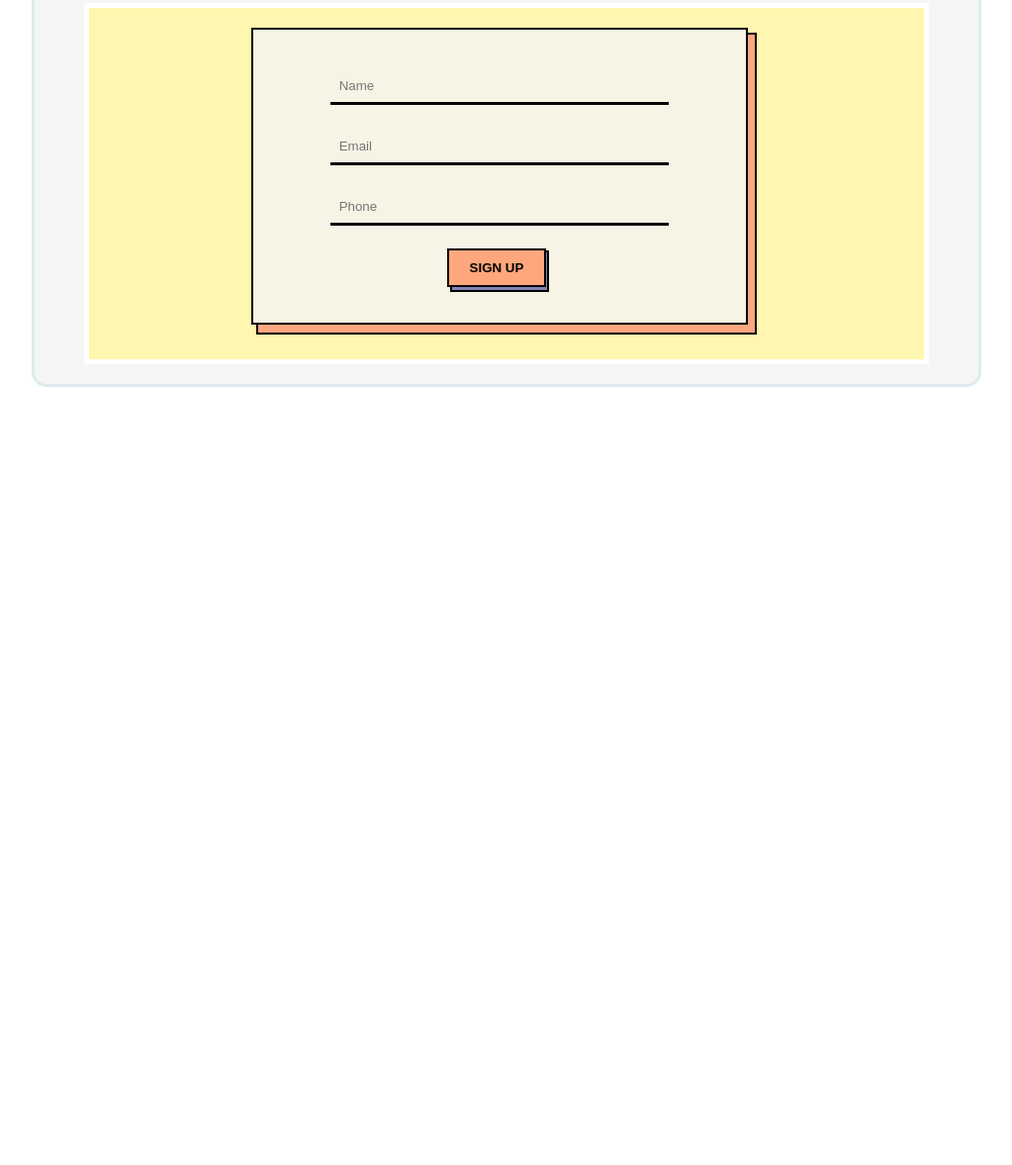
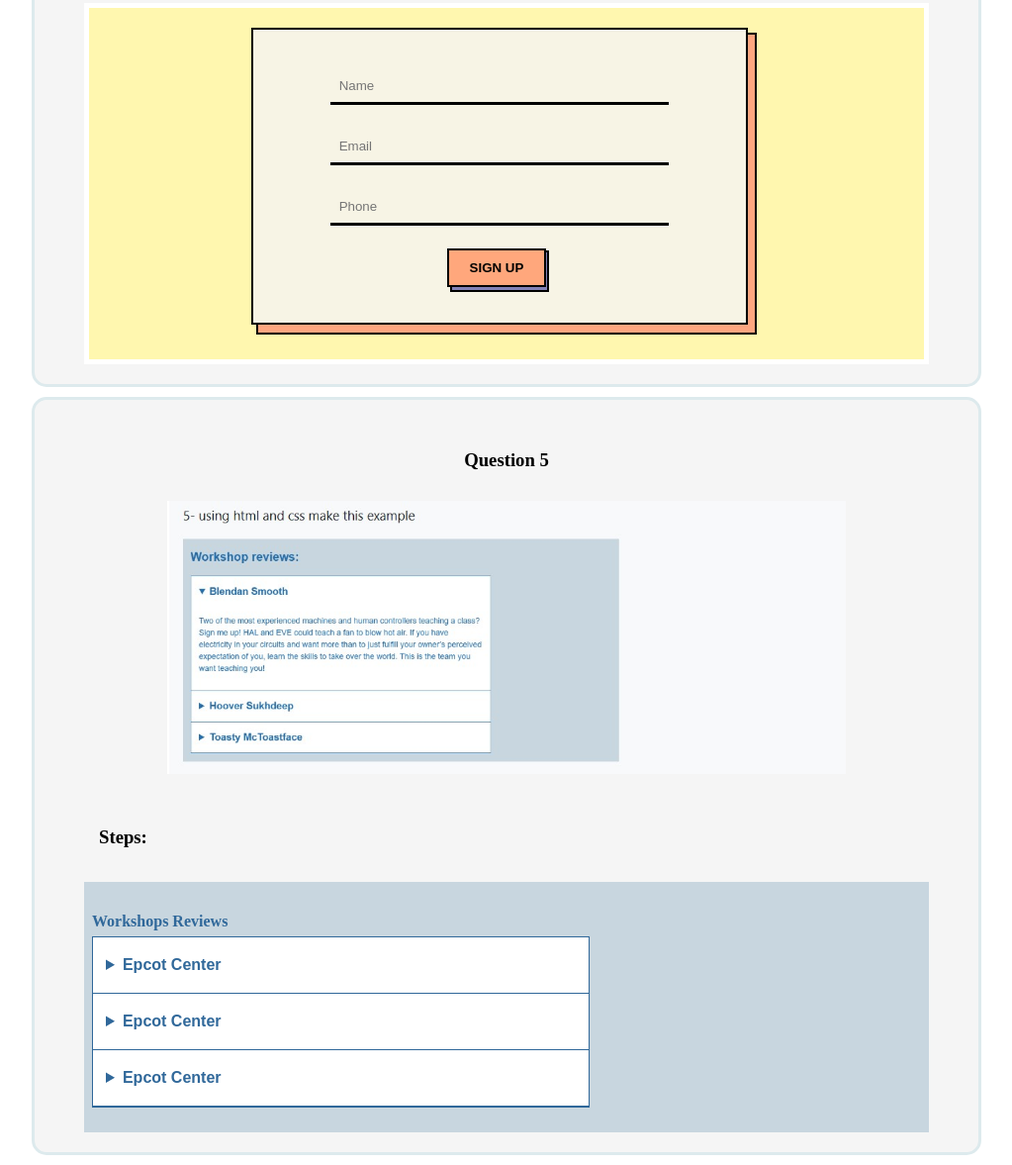
Before and after one commit to asmaaEbeed/lesson7Assignment, a plain HTML site: page index.html in a window 1280 px wide. Shown: the part 2343-3520 px from the top of the page at 99% size, without its empty margins (128-1151 px from the left). Before the commit the page ends 2744 px from the top, so only its background shows below. Drawn offline with Linux system fonts and the light colour scheme.

Commit message:
add question4

```diff
--- a/css/style.css
+++ b/css/style.css
@@ -184,3 +184,30 @@ li a:hover {
     padding: 0px 8px 8px 0;
     background-color: #8382b7;
 }
+.form-q5-area {
+    padding: 25px 8px;
+    background-color: #c8d6df;
+}
+.form-q5-area h4 {
+    color: #30689a
+}
+#container-q5 {
+    width: 60%;
+    background-color: #fff;
+    font-family: sans-serif;
+    border: 1px solid #30689a;
+}
+#container-q5 details {
+    padding: 13px;
+    border-bottom: 1px solid #30689a;
+}
+#container-q5 details p {
+    color: #30689a;
+    font-size: 13px;
+    line-height: 18px;
+    margin-top: 15px;
+}
+#container-q5 summary {
+    color: #30689a;
+    font-weight: bold;
+}
--- a/index.html
+++ b/index.html
@@ -96,6 +96,46 @@
         </main>
       </article>
     </section>
+    <!-- Question 5 -->
+    <section>
+      <h3>Question 5</h3>
+      <img src="images/question-5.jpg" alt="Question3" />
+      <article>
+        <h3>Steps:</h3>
+        <main class="main-q5">
+          <div class="form-q5-area">
+            <h4>Workshops Reviews</h4>
+
+            <div id="container-q5" action="" method="post">
+              <details>
+                <summary>Epcot Center</summary>
+                <p>
+                  Epcot is a theme park at Walt Disney World Resort featuring
+                  exciting attractions, international pavilions, award-winning
+                  fireworks and seasonal special events.
+                </p>
+              </details>
+              <details>
+                <summary>Epcot Center</summary>
+                <p>
+                  Epcot is a theme park at Walt Disney World Resort featuring
+                  exciting attractions, international pavilions, award-winning
+                  fireworks and seasonal special events.
+                </p>
+              </details>
+              <details>
+                <summary>Epcot Center</summary>
+                <p>
+                  Epcot is a theme park at Walt Disney World Resort featuring
+                  exciting attractions, international pavilions, award-winning
+                  fireworks and seasonal special events.
+                </p>
+              </details>
+            </div>
+          </div>
+        </main>
+      </article>
+    </section>
     <script src="./js/script.js"></script>
   </body>
 </html>
```
Also changed, not shown: images/question-5.jpg (added).
